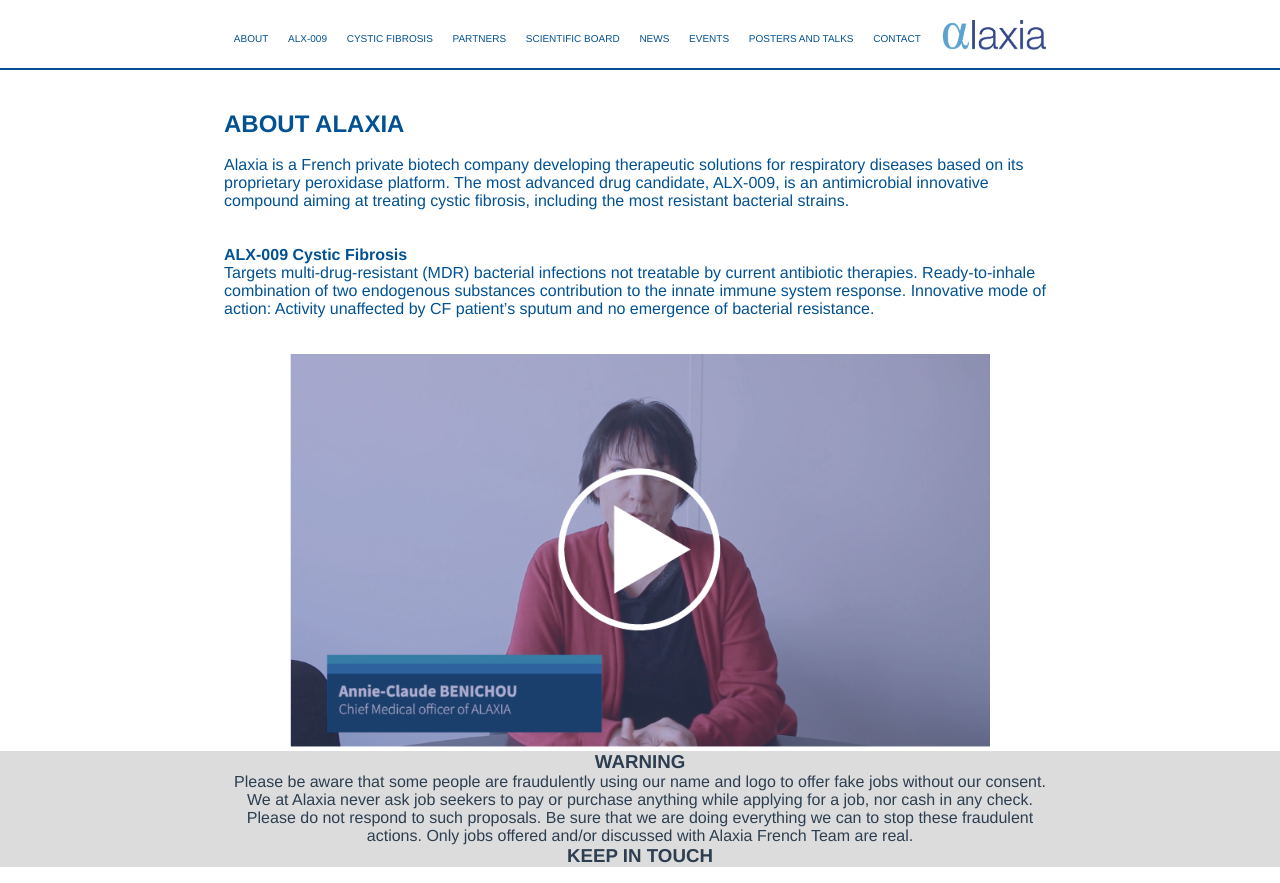
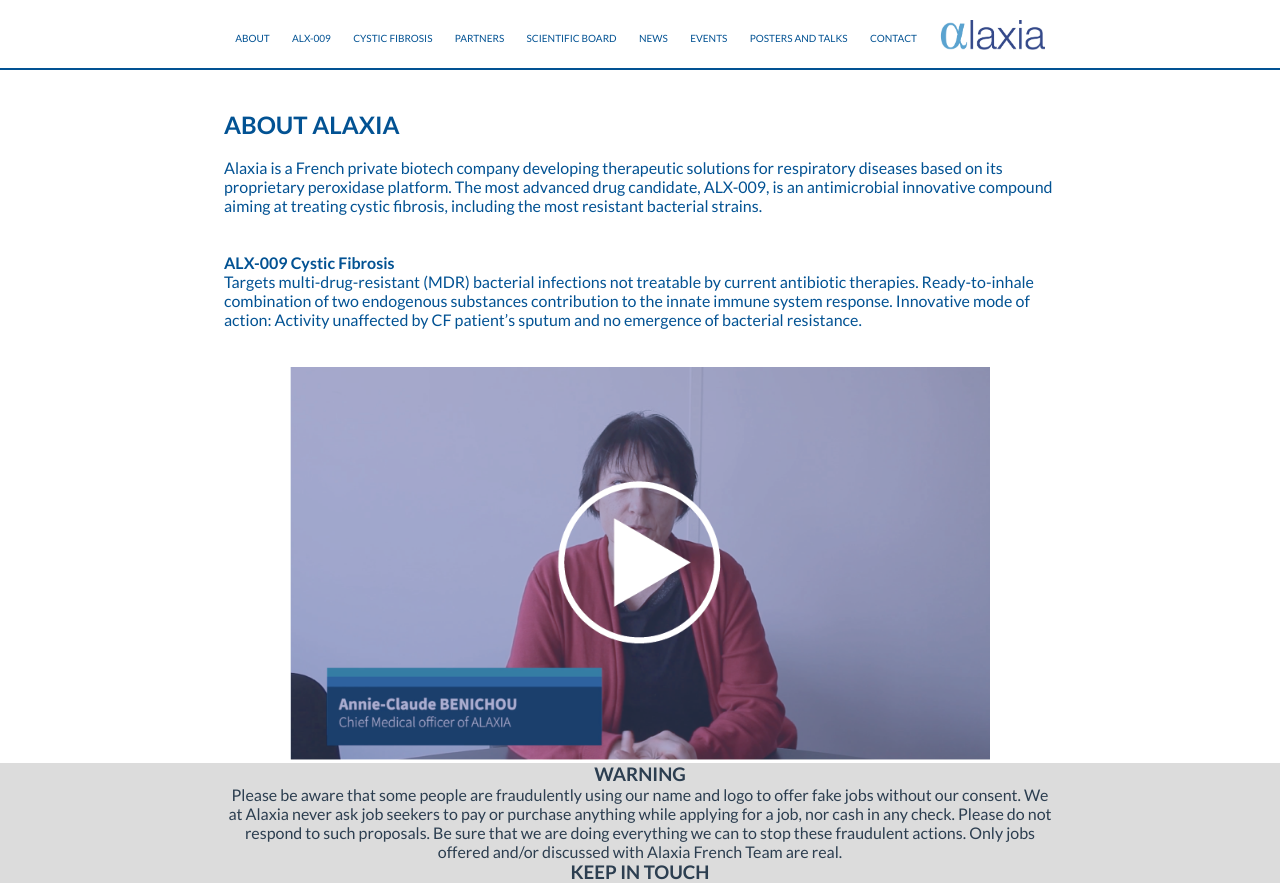
Before and after one commit to JBeaussart/alaxia-pharma, a Vue app: page / in a window 1280 px wide. Built offline with nearby package versions, Linux system fonts and the light colour scheme.

Commit message:
change the default font from Avenir to Lato

```diff
--- a/src/App.vue
+++ b/src/App.vue
@@ -13,13 +13,17 @@ import Footer from './components/Footer.vue';
 </script>
 
 <style>
+/* IMPORT FONT FAMILY LATO FROM GOOGLE FONT */
+@import url('https://fonts.googleapis.com/css2?family=Lato:ital,wght@0,100;0,300;0,400;0,700;0,900;1,100;1,300;1,400;1,700;1,900&display=swap');
+
+/* GENERAL SETTINGS */
 * {
   margin: 0;
   padding: 0;
   box-sizing: border-box;
 }
 #app {
-  font-family: Avenir, Helvetica, Arial, sans-serif;
+  font-family: Lato, Helvetica, Arial, sans-serif;
   -webkit-font-smoothing: antialiased;
   -moz-osx-font-smoothing: grayscale;
   text-align: center;
```
